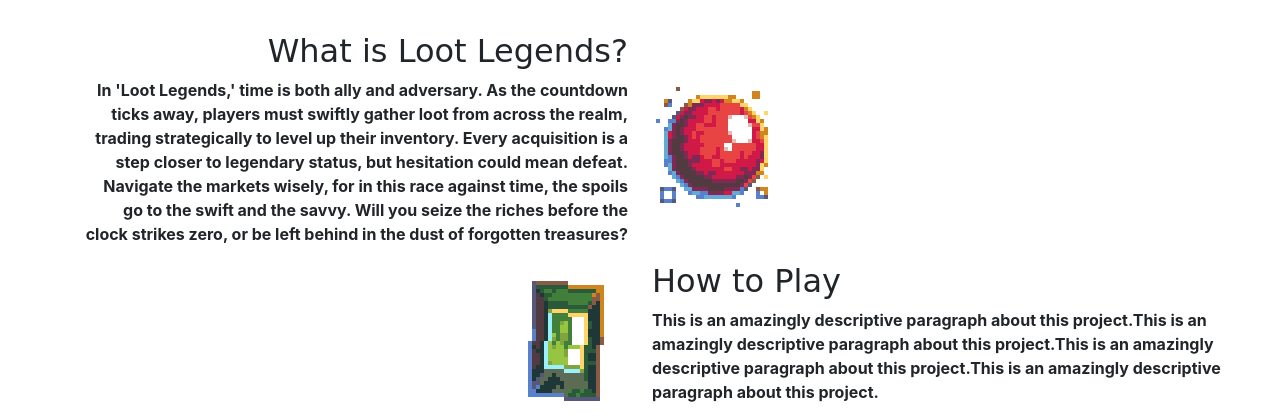
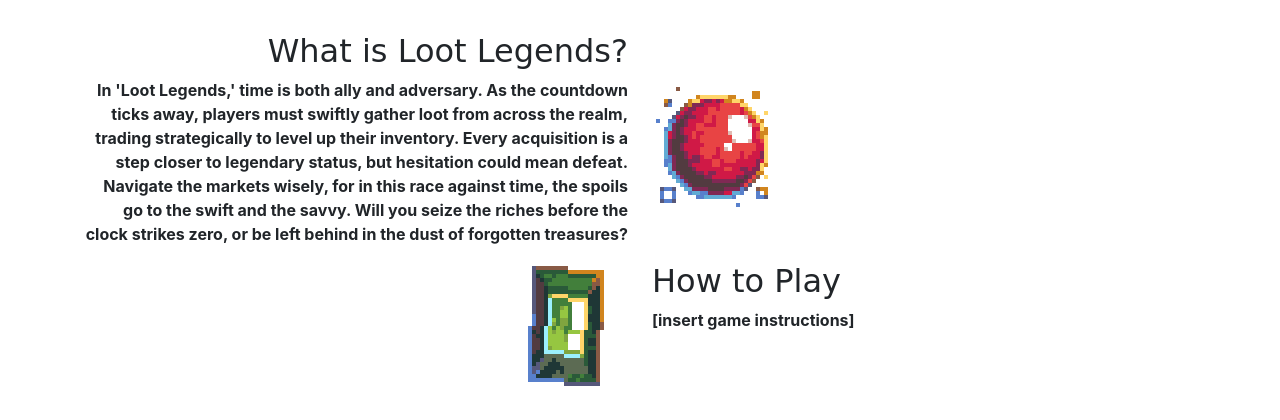
Before and after one commit to Semuca/CITS3403, a Flask app: page / in a window 1280 px wide. Shown: the part 614-1034 px from the top of the page. After the commit the page ends 1000 px from the top, so only its background shows below. Run offline with Flask 3, Linux system fonts and the light colour scheme; some libraries are stand-ins or nearby versions; some web fonts are replaced.

Commit message:
need to insert game instructions

```diff
--- a/app/templates/home.html
+++ b/app/templates/home.html
@@ -38,8 +38,8 @@
                 </div>
             </div>
             <div class="col-6">
-                <h2 >How to Play</h2>
-                <p>This is an amazingly descriptive paragraph about this project.This is an amazingly descriptive paragraph about this project.This is an amazingly descriptive paragraph about this project.This is an amazingly descriptive paragraph about this project.</p>
+                <h2>How to Play</h2>
+                <p>[insert game instructions]</p>
             </div>
         </div>
     </section>
```
